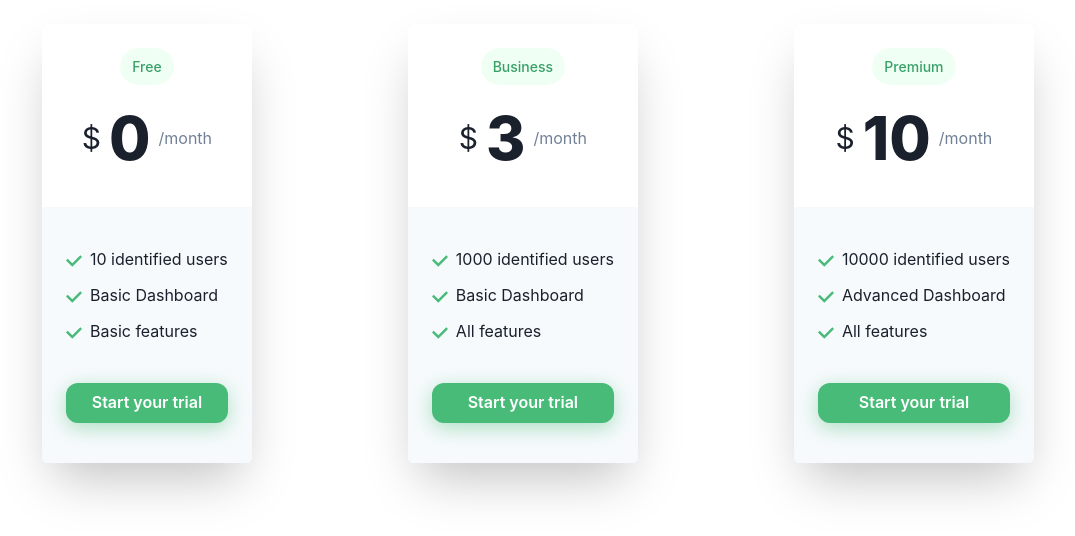
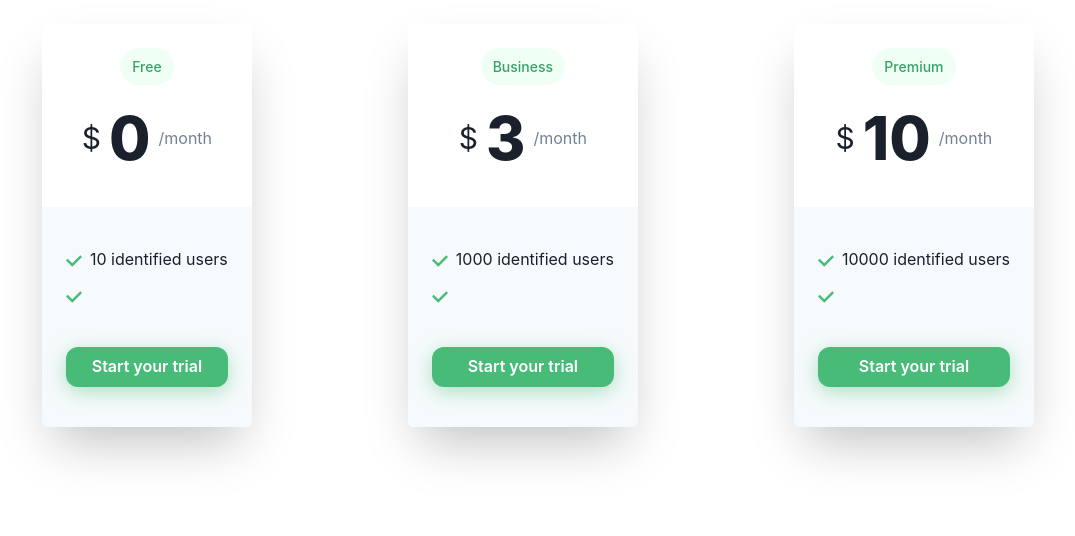
Before and after one commit to xeusteerapat/stripe-payment-playground, a React (Create React App) app in the folder client/: page / in a window 1280 px wide. Shown: the top 536 px of the page, without its empty margins (102-1177 px from the left). Built offline with nearby package versions, Linux system fonts and the light colour scheme.

Commit message:
:lipstick: [Update] update UI

```diff
--- a/client/src/components/FeatureList.js
+++ b/client/src/components/FeatureList.js
@@ -2,7 +2,7 @@ import { CheckIcon } from "@chakra-ui/icons";
 import { ListIcon, ListItem } from "@chakra-ui/react";
 import React from "react";
 
-const FeatureList = ({ users, features, note }) => {
+const FeatureList = ({ users, description }) => {
   return (
     <>
       <ListItem>
@@ -11,11 +11,7 @@ const FeatureList = ({ users, features, note }) => {
       </ListItem>
       <ListItem>
         <ListIcon as={CheckIcon} color='green.400' />
-        {features}
-      </ListItem>
-      <ListItem>
-        <ListIcon as={CheckIcon} color='green.400' />
-        {note}
+        {description}
       </ListItem>
     </>
   );
```
